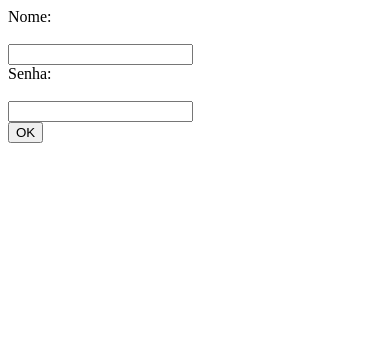
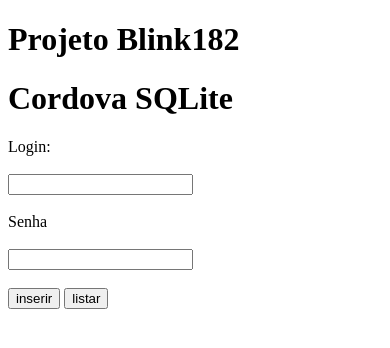
Before and after one commit to gtlite/Manduu, a plain HTML site: page aulatelalogin/www/index.html in a window 390 px wide. Drawn offline with Linux system fonts and the light colour scheme; some packages are replaced by stand-ins of ours.

Commit message:
Update index.html

```diff
--- a/aulatelalogin/www/index.html
+++ b/aulatelalogin/www/index.html
@@ -1,57 +1,60 @@
 <!DOCTYPE html>
-<!--
-    Licensed to the Apache Software Foundation (ASF) under one
-    or more contributor license agreements.  See the NOTICE file
-    distributed with this work for additional information
-    regarding copyright ownership.  The ASF licenses this file
-    to you under the Apache License, Version 2.0 (the
-    "License"); you may not use this file except in compliance
-    with the License.  You may obtain a copy of the License at
 
-    http://www.apache.org/licenses/LICENSE-2.0
+<html>
 
-    Unless required by applicable law or agreed to in writing,
-    software distributed under the License is distributed on an
-    "AS IS" BASIS, WITHOUT WARRANTIES OR CONDITIONS OF ANY
-     KIND, either express or implied.  See the License for the
-    specific language governing permissions and limitations
-    under the License.
--->
-<html>
+
+
 <head>
+
     <meta charset="utf-8">
-        <!--
-        Customize this policy to fit your own app's needs. For more guidance, see:
-            https://github.com/apache/cordova-plugin-whitelist/blob/master/README.md#content-security-policy
-        Some notes:
-            * gap: is required only on iOS (when using UIWebView) and is needed for JS->native communication
-            * https://ssl.gstatic.com is required only on Android and is needed for TalkBack to function properly
-            * Disables use of inline scripts in order to mitigate risk of XSS vulnerabilities. To change this:
-                * Enable inline JS: add 'unsafe-inline' to default-src
 
-        <meta http-equiv="Content-Security-Policy" content="default-src 'self' data: gap: https://ssl.gstatic.com 'unsafe-eval'; style-src 'self' 'unsafe-inline'; media-src *; img-src 'self' data: content:;">
-        -->
+
+
+    <meta http-equiv="Content-Security-Policy" content="default-src 'self' data: https://ssl.gstatic.com 'unsafe-eval'; style-src 'self' 'unsafe-inline'; media-src *; img-src 'self' data: content:;">
+
     <meta name="format-detection" content="telephone=no">
+
     <meta name="msapplication-tap-highlight" content="no">
+
     <meta name="viewport" content="initial-scale=1, width=device-width, viewport-fit=cover">
+
     <meta name="color-scheme" content="light dark">
 
-        <title>Login</title>
+
+
+    <title>androik sql</title>
 
 </head>
+
+
+
 <body>
 
+    <h1>Projeto Blink182</h1>
 
-        Nome:<br></br>
-        <input type="text" id="username"<br></br>
+    <div class="app">
+        <h1>Cordova SQLite</h1>
+
+        Login:<br></br>
+
+        <input type="text" id="txtLogin"><br></br>
+
+        Senha<br></br>
+
+        <input type="password" id="txtPassword"><br></br>
+
+        <button type="button" id="btnInserir">inserir</button>
+
+        <button type="button" id="btnListar">listar</button><br></br>
+
+    </div>
+
+    <script src="cordova.js"></script>
+
+    <script src="js/index.js"></script>
+
+</body>
 
 
-        Senha:<br></br>
-        <input type="password" id="userpass"<br></br>
 
-        <button type="button" onclick="login();">OK</button>
-
-        <script src="cordova.js"></script>
-        <script src="js/index.js"></script>
-    </body>
 </html>
```
Lines whose indentation alone changed are shown as unchanged.
